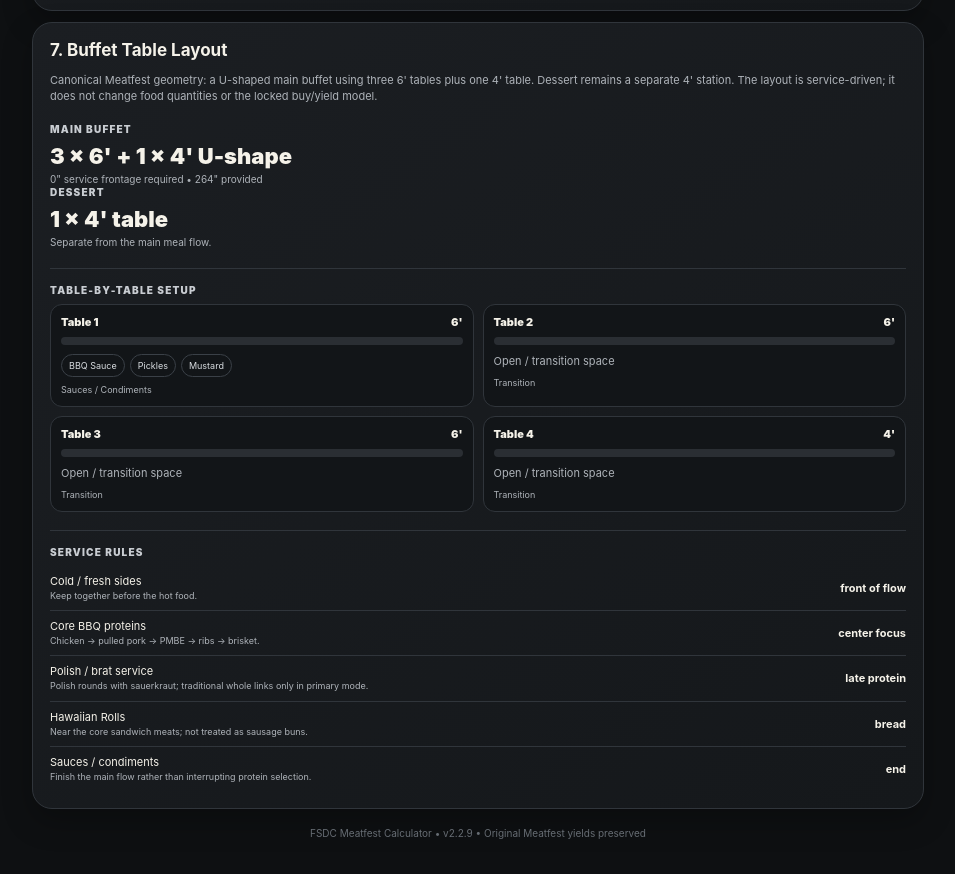
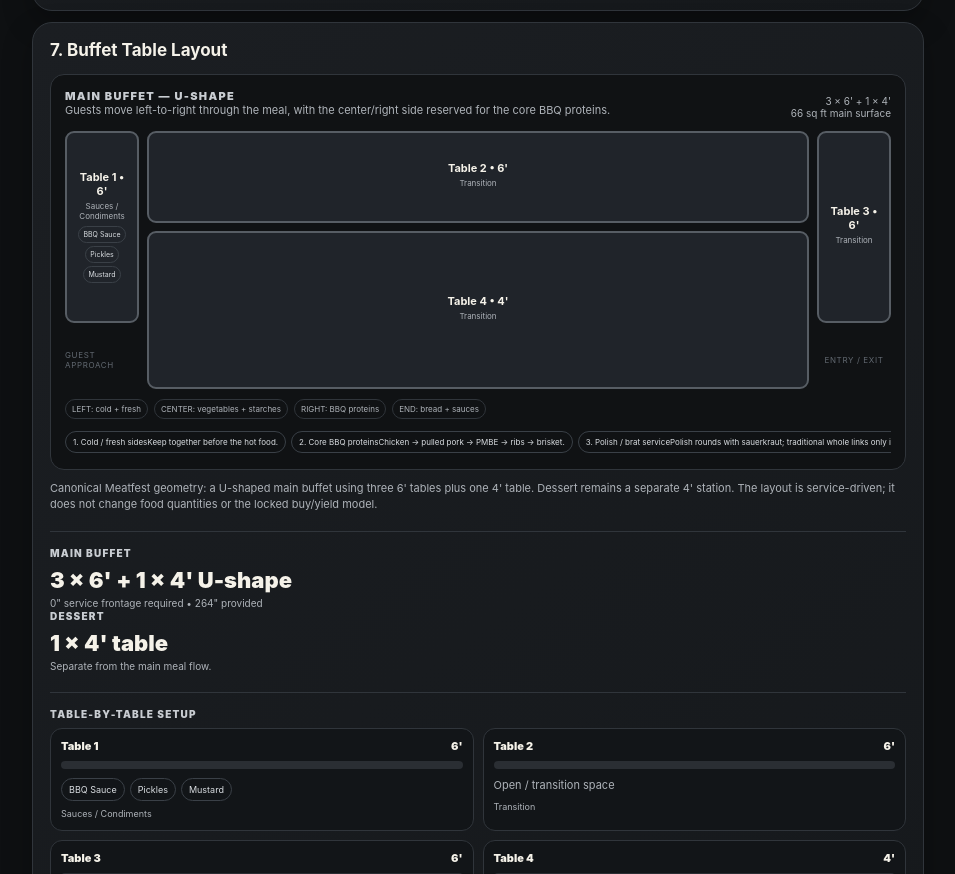
Before and after one commit to michaellarick-cmd/fsdc-meatfest, a website: page public/index.html in a window 1280 px wide. Shown: the part 4091-4965 px from the top of the page, without its empty margins (162-1117 px from the left). Drawn offline with Linux system fonts and the light colour scheme.

Commit message:
Add visual U-shaped buffet layout presentation

```diff
--- a/public/index.html
+++ b/public/index.html
@@ -45,6 +45,6 @@ header{padding:8px 4px 20px}.eyebrow{font-size:11px;font-weight:900;letter-spaci
 <section class="card hero"><div class="small">TOTAL PURCHASE WEIGHT</div><div class="big" id="totalRaw">0 lb</div><div class="subbig" id="summary">Select at least one protein.</div></section>
 <section class="card"><h2>5. Shopping List</h2><div id="results"></div><div class="sideDivider"><h2 style="margin-bottom:8px">Side Shopping List</h2><div id="sideResults"></div></div><div style="display:flex;gap:7px;flex-wrap:wrap;margin-top:12px"><button class="btn primary" id="save">Save / Share</button><button class="btn secondary" id="print">Print Pocket Sheet</button><button class="btn secondary" id="reset">Reset</button></div></section>
 <div class="footer">FSDC Meatfest Calculator • v2.2.9 • Original Meatfest yields preserved</div></div>
-<script src="/app.js?v=1a262787"></script><script src="/meat-engine.js?v=dcd258e1"></script><script src="/meatfest-final.js?v=dcd258e1"></script><script src="/buffet-engine.js?v=1"></script><script src="/buffet-ui.js?v=1"></script>
+<script src="/app.js?v=1a262787"></script><script src="/meat-engine.js?v=dcd258e1"></script><script src="/meatfest-final.js?v=dcd258e1"></script><script src="/buffet-engine.js?v=1"></script><script src="/buffet-ui.js?v=1"></script><script src="/buffet-layout.js?v=1"></script>
 <div id="printSheet"><div class="ps-title" id="psTitle">MEATFEST SHOPPING LIST</div><div class="ps-sub" id="psSub"></div><div class="ps-head"><div class="ps-box"><h3>EVENT / HEADCOUNT</h3><div class="ps-headcount"><span><b id="psAdults">0</b> adults</span><span><b id="psKids">0</b> kids</span><span><b id="psEaters">0</b> adult-equiv.</span></div></div><div class="ps-box"><h3>PROTEIN</h3><div id="psProteins" class="ps-note"></div></div></div><div class="ps-columns"><div><div class="ps-columnTitle">MEAT — WHAT TO BUY</div><div id="psBuyRows"></div><div class="ps-total"><span class="ps-totalLabel">TOTAL PURCHASE WEIGHT</span><span class="ps-big" id="psTotal">0 lb</span></div></div><div><div class="ps-columnTitle">SIDES — AMOUNTS</div><div id="psSides"></div></div></div><div class="ps-footer"><span>Meatfest Calculator</span><span>Keep this sheet with the shopping list.</span></div></div>
 </body></html>
```
